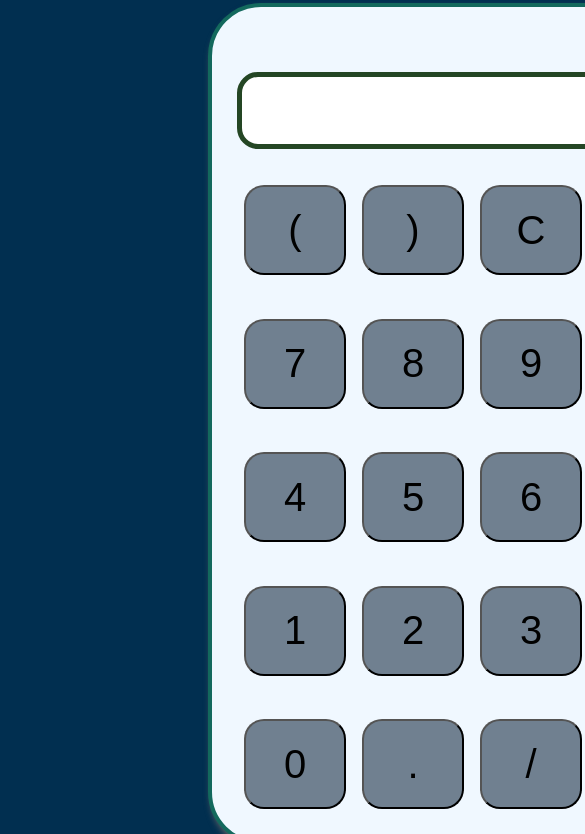
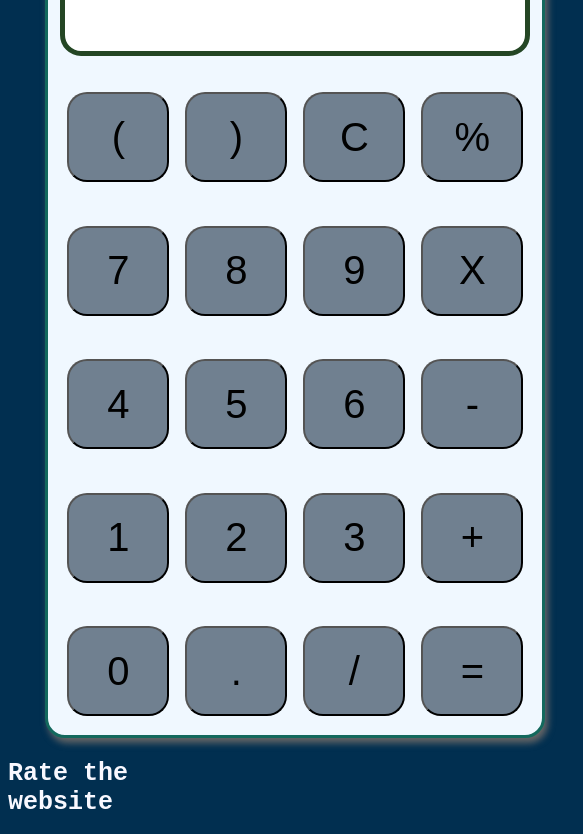
Before and after one commit to dreamspot4everyone/Calculator-1, a plain HTML site: page index.html in a window 390 px wide. Shown: the part 226-1060 px from the top of the page, 585 px wide, since content can reach past the window. Drawn offline with Linux system fonts and the light colour scheme.

Commit message:
Update style.css

```diff
--- a/style.css
+++ b/style.css
@@ -59,9 +59,29 @@ h2{
     font-family: 'Courier New', Courier, monospace;
 }
 
-@media (max-width: 900px){
-	.body{
-		background-repeat: none;
-		background-position:center;
-	}
+@media only screen and (max-width: 800px){
+    body{
+        background-image:url(background-plain-color-images.jpg);
+        background-repeat: repeat-x;
+        padding: 30px 0;
+        background-position:center;
+        background-size:cover;
+        font-family:sans-serif;
+        margin-top:50px;
+    }
+
+    .container{
+        text-align: center;
+        color:ghostwhite;
+        margin-top:20px;
+        font-size:100px;
+    }
+
+    .calculator{
+        border: 3px solid #13695d;
+        background-color: aliceblue;
+        padding: 10px;
+        border-radius: 20px;
+        display: inline-block;
+    }
 }
```
